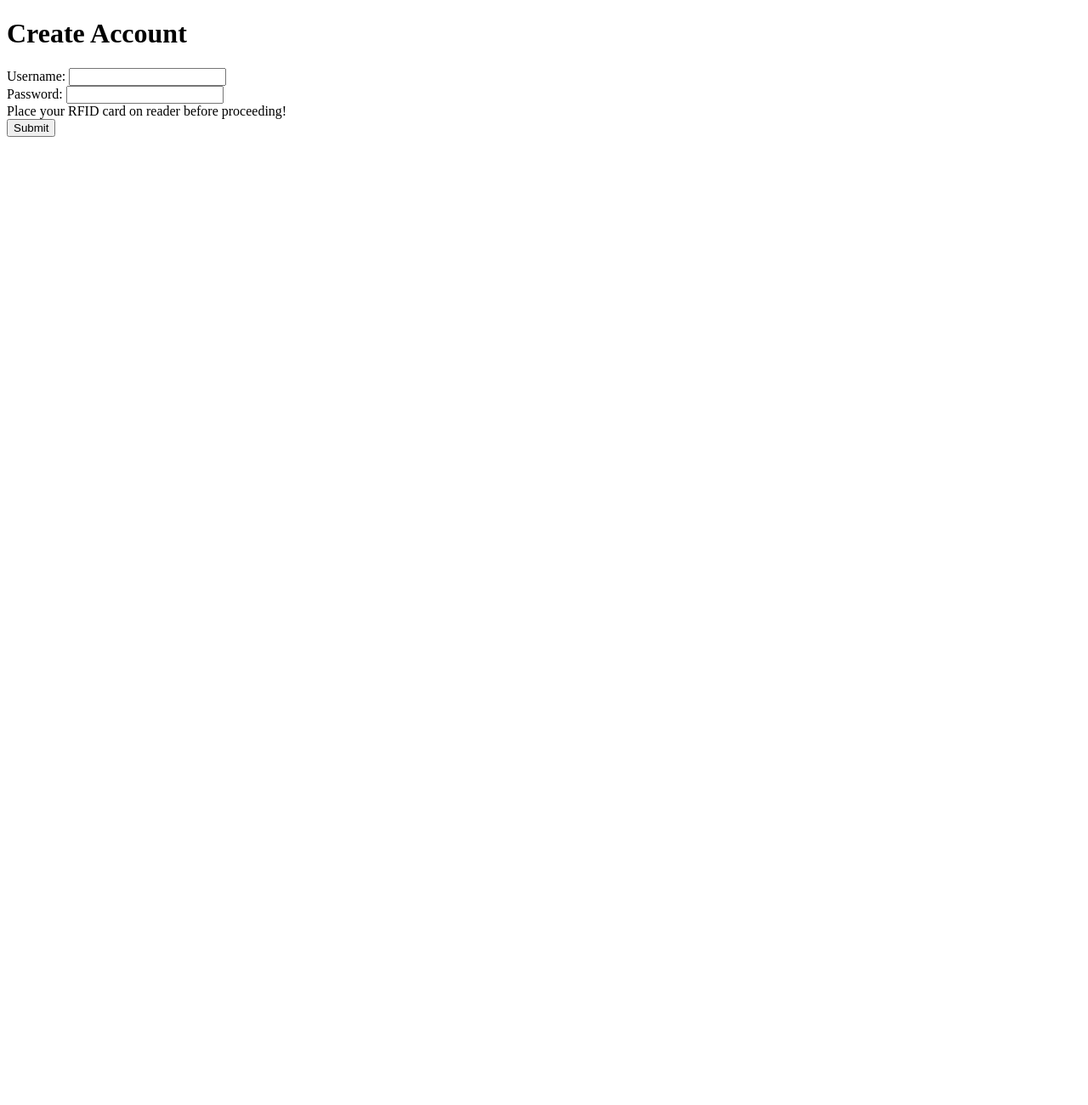
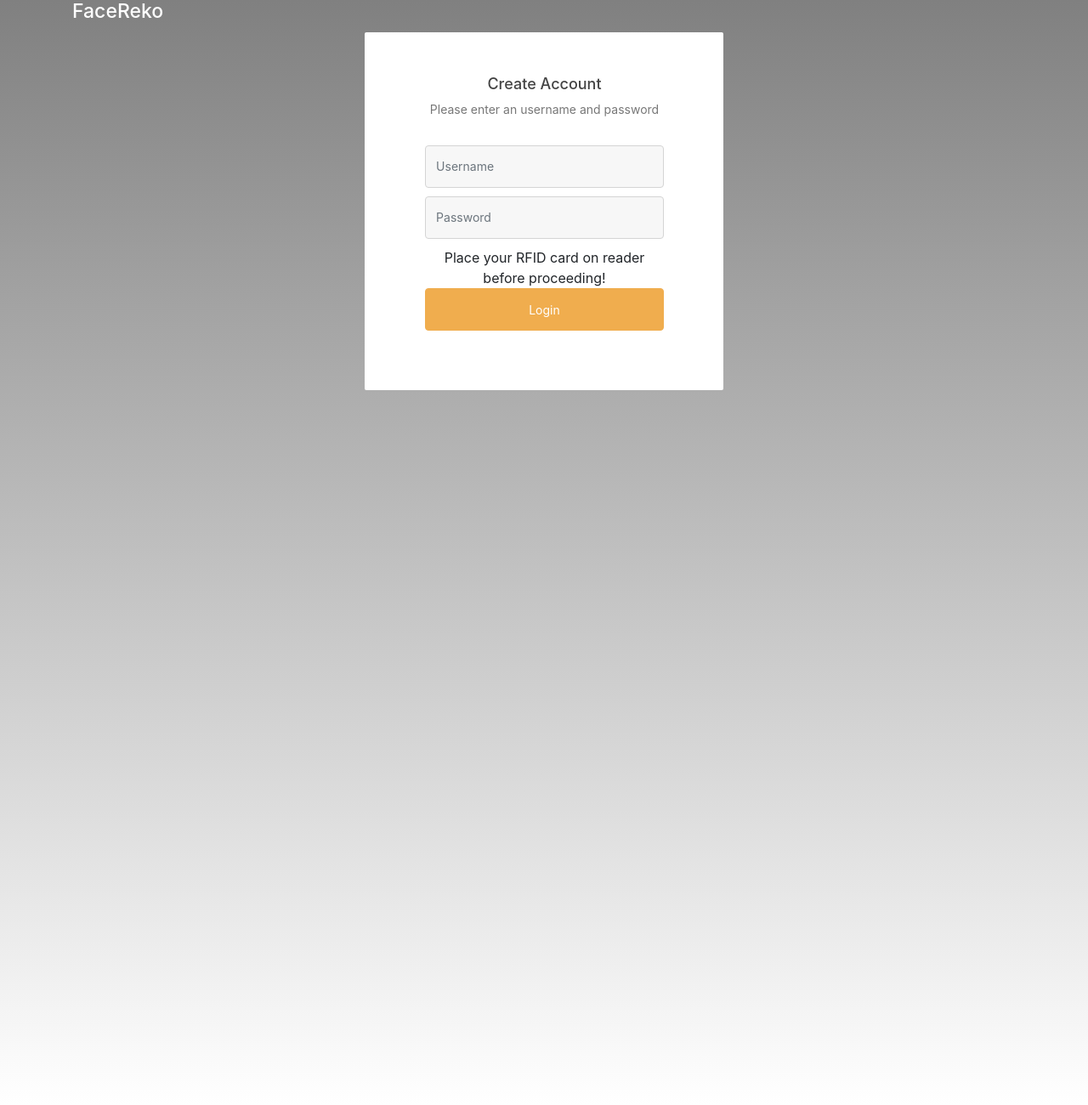
Before and after one commit to codesterribly/FaceRekoEnhanced, a Flask app: page /createacc in a window 1280 px wide. Shown: the whole page at 85% size. Before the commit the page ends 161 px from the top, so only its background shows below. Run offline with Flask 2, Linux system fonts and the light colour scheme; some libraries are stand-ins or nearby versions.

Commit message:
Overhauled GUI

```diff
--- a/templates/createAcc.html
+++ b/templates/createAcc.html
@@ -1,19 +1,46 @@
 <!doctype html>
 <html>
-    <head><title>FaceReko</title></head>
-    <body>
+    <head>
+	<title>FaceReko</title>
+	<link href="//maxcdn.bootstrapcdn.com/bootstrap/4.1.1/css/bootstrap.min.css" rel="stylesheet" id="bootstrap-css">
+	<script src="//maxcdn.bootstrapcdn.com/bootstrap/4.1.1/js/bootstrap.min.js"></script>
+	<script src="//cdnjs.cloudflare.com/ajax/libs/jquery/3.2.1/jquery.min.js"></script>
+	<link rel="stylesheet" href="/static/css/login.css">
+    </head>
+    <body id="LoginForm">
 	{% with messages = get_flashed_messages() %}
 	{% if messages %}
-	<h1>Create Account</h1>
-        <form method="POST">
-        	Username: <input type="text" name="user" required="required" pattern="[A-Za-z0-9]{1,30}"><br/>
-        	Password: <input type="password" name="pass" required="required" pattern="[A-Za-z0-9]{1,30}"><br/>
-            	{% for message in messages %}
+
+	<div class="container">
+	<h1 class="form-heading">FaceReko</h1>
+	<div class="login-form">
+	<div class="main-div">
+    	<div class="panel">
+   	<h2>Create Account</h2>
+   	<p>Please enter an username and password</p>
+   	</div>
+    	<form id="Login" method="POST">
+
+        <div class="form-group">
+            <input type="text" class="form-control" name="user" required="required" id="inputEmail" placeholder="Username" pattern="[A-Za-z0-9]{1,30}">
+        </div>
+
+        <div class="form-group">
+
+            <input type="password" name="pass" required="required" pattern="[A-Za-z0-9]{1,30}" class="form-control" id="inputPassword" placeholder="Password">
+
+        </div>
+        {% for message in messages %}
 		{{ message }}<br>
-		{% endfor %}
-		<input type="submit">
-        </form>
+	{% endfor %}
+        <button type="submit" class="btn btn-primary">Login</button>
+
+    	</form>
 	{% endif %}
 	{% endwith %}
+    	</div>
+	</div></div></div>
+
+
     </body>
 </html>
```
